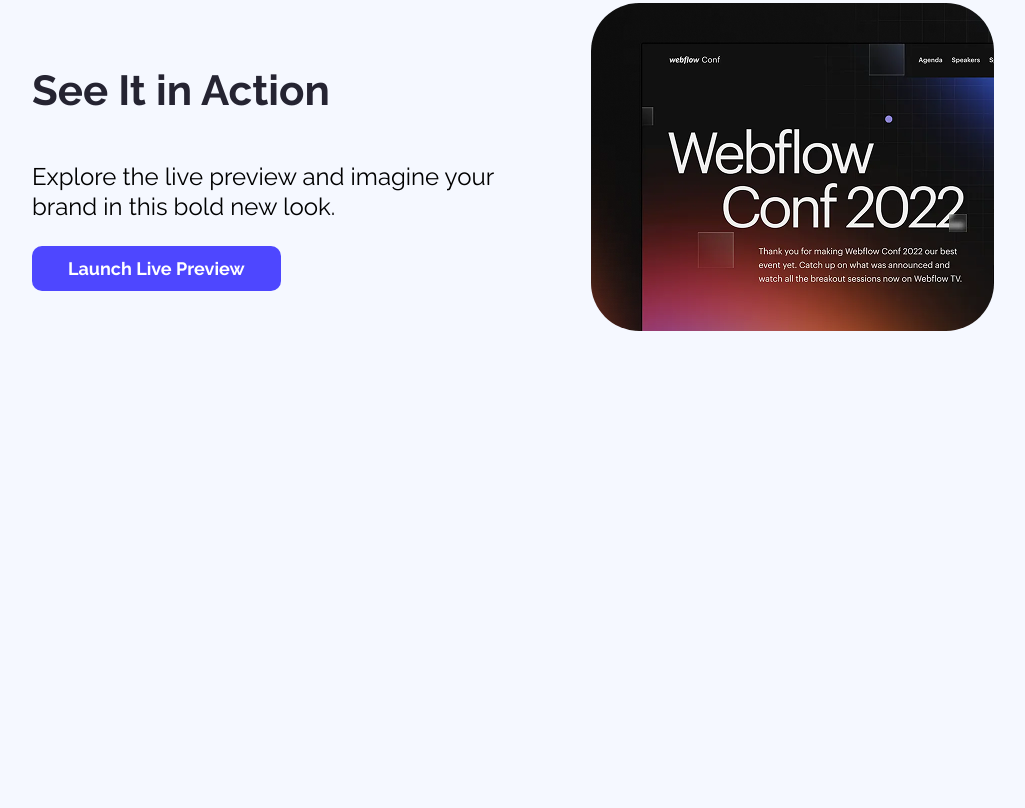
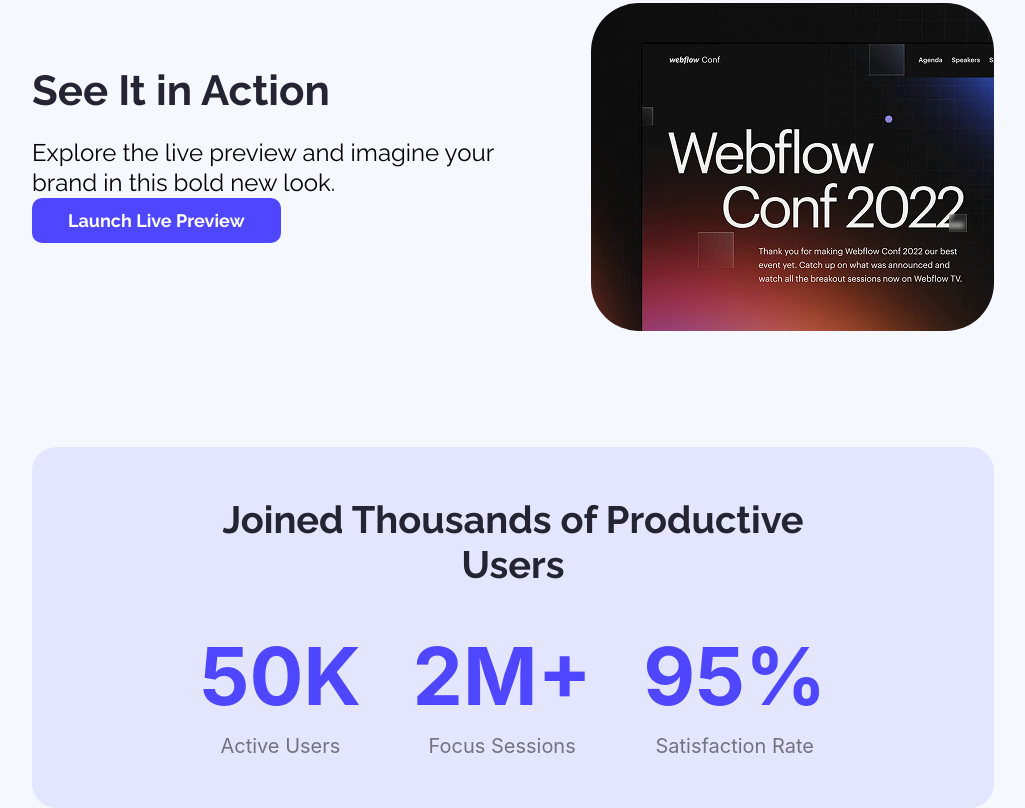
Before and after one commit to ahmed-1430/batch12-assignment01, a plain HTML site: page index.html in a window 1280 px wide. Shown: the part 828-1636 px from the top of the page, without its empty margins (127-1152 px from the left). Before the commit the page ends 1297 px from the top, so only its background shows below. Drawn offline with Linux system fonts and the light colour scheme.

Commit message:
production section html css complete

```diff
--- a/index.html
+++ b/index.html
@@ -9,7 +9,7 @@
 <body class="background-color">
     <header>
         <nav>
-            <h3 class="nav-icon inter-font2">LOGO</h3>
+            <h3 class="nav-icon inter-font2"><a class="nav-icon inter-font2" href="">LOGO</a></h3>
             <button class="primary-btn">Sign Up</button>
         </nav>
         <div class="banner">
@@ -29,6 +29,25 @@
             </div>
 
         </section>
+        <section class="productions">
+            <div class="production">
+                <div class="productive-user"><h3 class="production-title">Joined Thousands of Productive Users</h3></div>
+            <div class="productive-user-data">
+                <div class="user-data">
+                    <h3 class="productive-data-title">50K</h3>
+                    <p class="productive-data-description">Active Users</p>
+                </div>
+                <div class="user-data">
+                    <h3 class="productive-data-title">2M+</h3>
+                    <p class="productive-data-description">Focus Sessions</p>
+                </div>
+                <div class="user-data">
+                    <h3 class="productive-data-title">95%</h3>
+                    <p class="productive-data-description">Satisfaction Rate</p></div>
+            </div>
+            </div>
+
+        </section>
     </main>
     <footer>
 
--- a/styles/index.css
+++ b/styles/index.css
@@ -87,6 +87,43 @@ nav {
 }
 /* action section style End  */
 
+/* production style  */
+.production {
+    text-align: center;
+    justify-content: center;
+    padding: 50px 142px;
+    margin: 0 159px;
+    border-radius: 24px;
+    background-color: rgba(78, 71, 255, 0.1);
+}
+.production-title {
+    font-family:"Raleway", sans-serif;
+    font-size: 38px;
+    font-weight: bold;
+    color: #252432;
+    padding-top: 0;
+    padding-bottom: 40px;
+}
+.productive-user-data {
+    display: flex;
+    justify-content: space-around;
+    text-align: center;
+}
+.productive-data-title {
+    font-family:"Inter", sans-serif ;
+    font-size: 80px;
+    font-weight: bold;
+    color: #4E47FF;
+    padding-bottom: 10px ;
+}
+.productive-data-description {
+    font-family:"Inter", sans-serif ;
+    font-size: 20px;
+    color: rgba(0, 0, 0, 0.5);
+}
+
+/* production style End  */
+
 /* shared style  */
 body {
     margin: 0;
@@ -94,6 +131,12 @@ body {
 }
 h3 {
     margin: 0;
+}
+a {
+    text-decoration: none;
+}
+p {
+    margin: 0px;
 }
 
 .primary-btn {
@@ -106,6 +149,10 @@ h3 {
     border-radius: 10px;
     border: none;
     cursor: pointer;
+    transition: 0.2s;
+}
+.primary-btn:hover {
+    background-image: linear-gradient(to right, #9403FD, #00ADFE);
 }
 .background-color{
     background-color: #f5f8ff;
```
